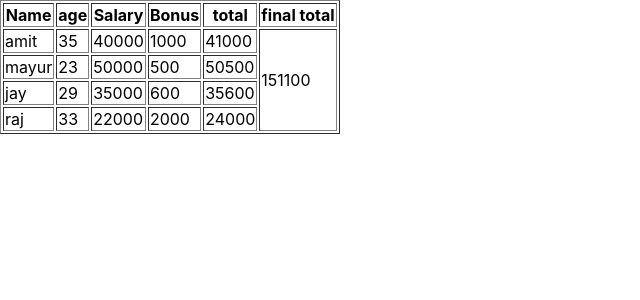
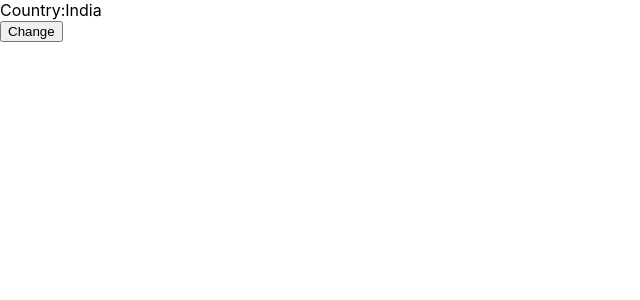
Before and after one commit to akshayk-github/basic_react, a React (Create React App) app: page / in a window 1280 px wide. Shown: the top 300 px of the page, without its empty margins (0-640 px from the left). Built offline with nearby package versions, Linux system fonts and the light colour scheme.

Commit message:
class components

```diff
--- a/src/App.js
+++ b/src/App.js
@@ -1,78 +1,14 @@
 import logo from './logo.svg';
 import './App.css';
+import Country from './container/country';
 
 function App() {
 
-    const Employee = [
-        {
-          name: "amit",
-          age: 35,
-          salary: 40000,
-          bonus: 1000,
-          status: true
-        },
-        {
-          name: "ajay",
-          age: 25,
-          salary: 38000,
-          bonus: 2000,
-          status: false
-        },
-        {
-          name: "mayur",
-          age: 23,
-          salary: 50000,
-          bonus: 500,
-          status: true
-        },
-        {
-          name: "jay",
-          age: 29,
-          salary: 35000,
-          bonus: 600,
-          status: true
-        },
-        {
-          name: "raj",
-          age: 33,
-          salary: 22000,
-          bonus: 2000,
-          status: true
-        }
-      ]
-
-
-     let filterdata = Employee.filter((d) => d.status == true);
-
-     let ans = filterdata.reduce((acc, d, i) => acc + d.salary+d.bonus, 0);
 
 
     return (
         <>
-            <table border="1">
-                <tr>
-                    <th>Name</th>
-                    <th>age</th>
-                    <th>Salary</th>
-                    <th>Bonus</th>
-                    <th>total</th>
-                    <th>final total</th>
-                </tr>
-                {
-                    filterdata.map((value, index) => {
-                        return (
-                            <tr>
-                                <td>{value.name}</td>
-                                <td>{value.age}</td>
-                                <td>{value.salary}</td>
-                                <td>{value.bonus}</td>
-                                <td>{value.salary+value.bonus}</td>
-                                { index ===  0? <td rowspan = {Employee.length}>{ans}</td> : null }
-                            </tr>
-                        )
-                    })
-                }
-            </table>
+            <Country/>
         </>
     );
 }
--- /dev/null
+++ b/src/container/country.js
@@ -0,0 +1,30 @@
+import React, { Component } from 'react';
+
+class Country extends Component {
+
+    constructor(props) {
+        super(props);
+        this.state = {
+            Country: 'India'
+        }
+    }
+
+    changecountry = () => {
+        this.setState({
+            Country: 'Russia'
+        })
+    }
+
+    render() {
+        return (
+            <>
+                <div>
+                    Country:{this.state.Country}
+                </div>
+                <button onClick={ ()=> this.changecountry()}>Change</button>
+            </>
+        );
+    }
+}
+
+export default Country;
```
Also changed, not shown: src/container/city.js (added, +13 -0 lines).
